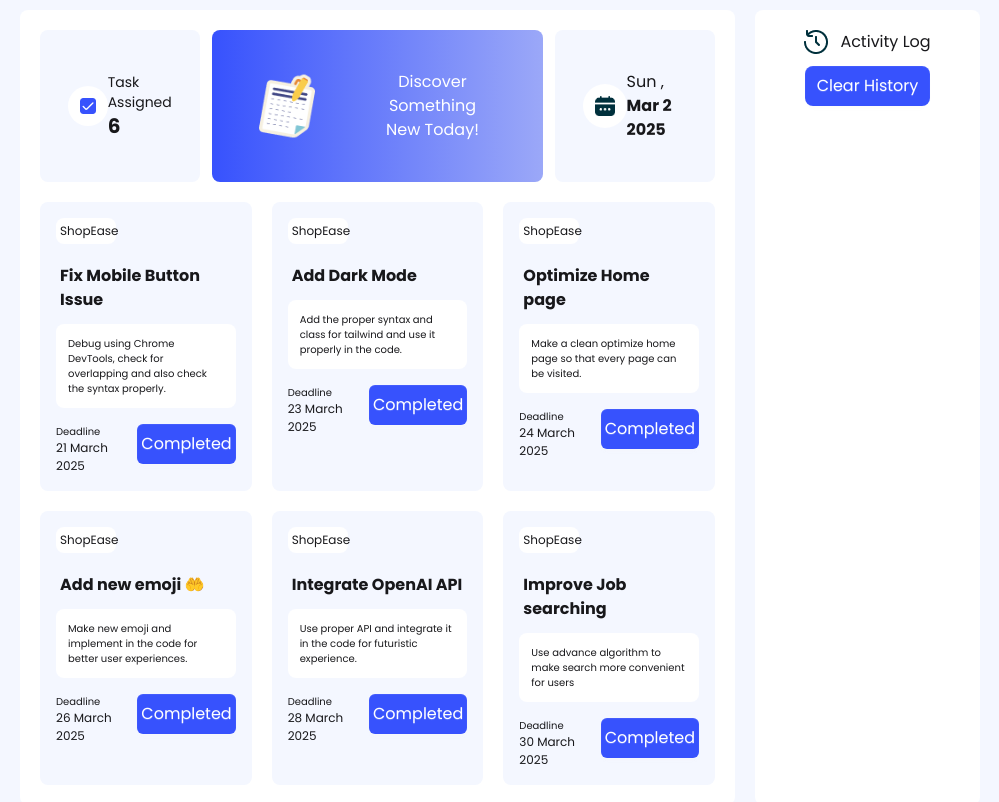
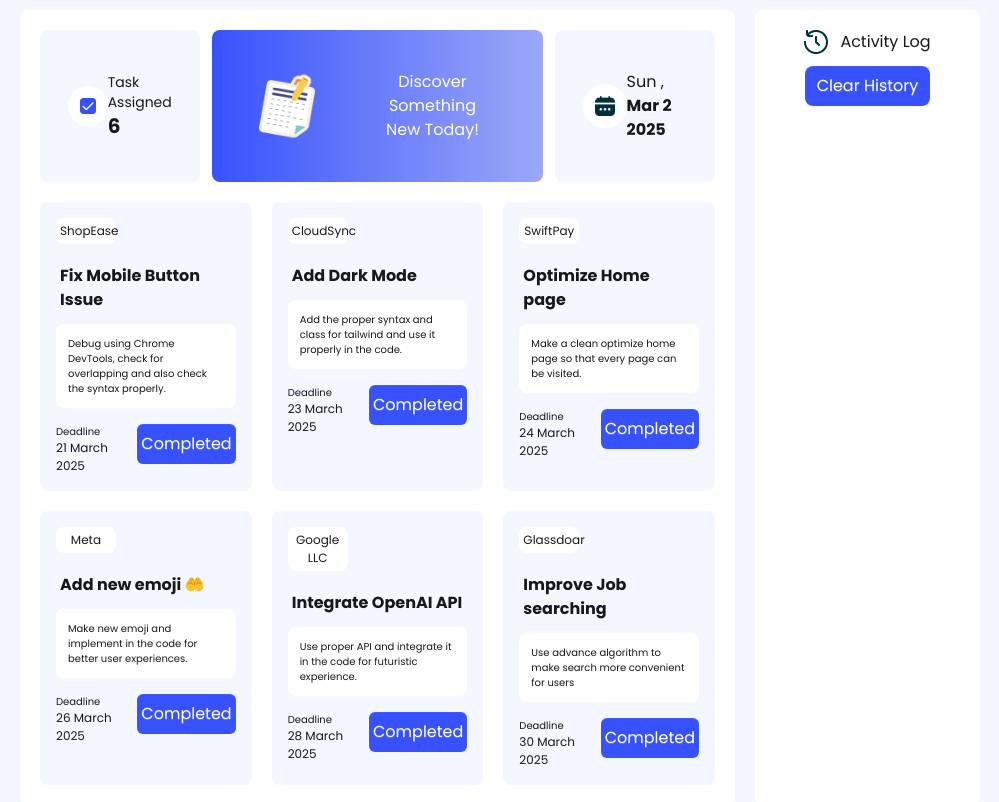
Before and after one commit to naifulnaife/Dev-Board, a plain HTML site: page index.html in a window 1280 px wide. Shown: the part 110-912 px from the top of the page, without its empty margins (140-1139 px from the left). Drawn offline with nearby package versions, Linux system fonts and the light colour scheme.

Commit message:
text content editing

```diff
--- a/index.html
+++ b/index.html
@@ -131,7 +131,7 @@
 
         <div class="bg-[#F4F7FF] p-4 rounded-lg card">
             <div class="bg-white p-1 rounded-lg text-center mb-4 max-w-1/3">
-                <p class="text-[12px]">ShopEase</p>
+                <p class="text-[12px]">CloudSync</p>
 
             </div>
             <h1 id="headline" class="p-1 mb-2 card-title font-bold">Add Dark Mode</h1>
@@ -158,7 +158,7 @@
 
     <div class="bg-[#F4F7FF] p-4 rounded-lg card">
         <div class="bg-white p-1 rounded-lg text-center mb-4 max-w-1/3">
-            <p class="text-[12px]">ShopEase</p>
+            <p class="text-[12px]">SwiftPay</p>
 
         </div>
         <h1 class="p-1 mb-2 card-title font-bold">Optimize  Home page </h1>
@@ -185,7 +185,7 @@
 
 <div class="bg-[#F4F7FF] p-4 rounded-lg card">
     <div class="bg-white p-1 rounded-lg text-center mb-4 max-w-1/3">
-        <p class="text-[12px]">ShopEase</p>
+        <p class="text-[12px]">Meta</p>
 
     </div>
     <h1 class="p-1 mb-2 card-title font-bold">Add new emoji 🤲</h1>
@@ -212,7 +212,7 @@
 
 <div class="bg-[#F4F7FF] p-4 rounded-lg card">
     <div class="bg-white p-1 rounded-lg text-center mb-4 max-w-1/3">
-        <p class="text-[12px]">ShopEase</p>
+        <p class="text-[12px]">Google LLC</p>
 
     </div>
     <h1 class="p-1 mb-2 card-title font-bold">Integrate OpenAI API </h1>
@@ -239,7 +239,7 @@
 
 <div class="bg-[#F4F7FF] p-4 rounded-lg card">
     <div class="bg-white p-1 rounded-lg text-center mb-4 max-w-1/3">
-        <p class="text-[12px]">ShopEase</p>
+        <p class="text-[12px]">Glassdoar</p>
 
     </div>
     <h1 class="p-1 mb-2 card-title font-bold">Improve Job searching </h1>
```
